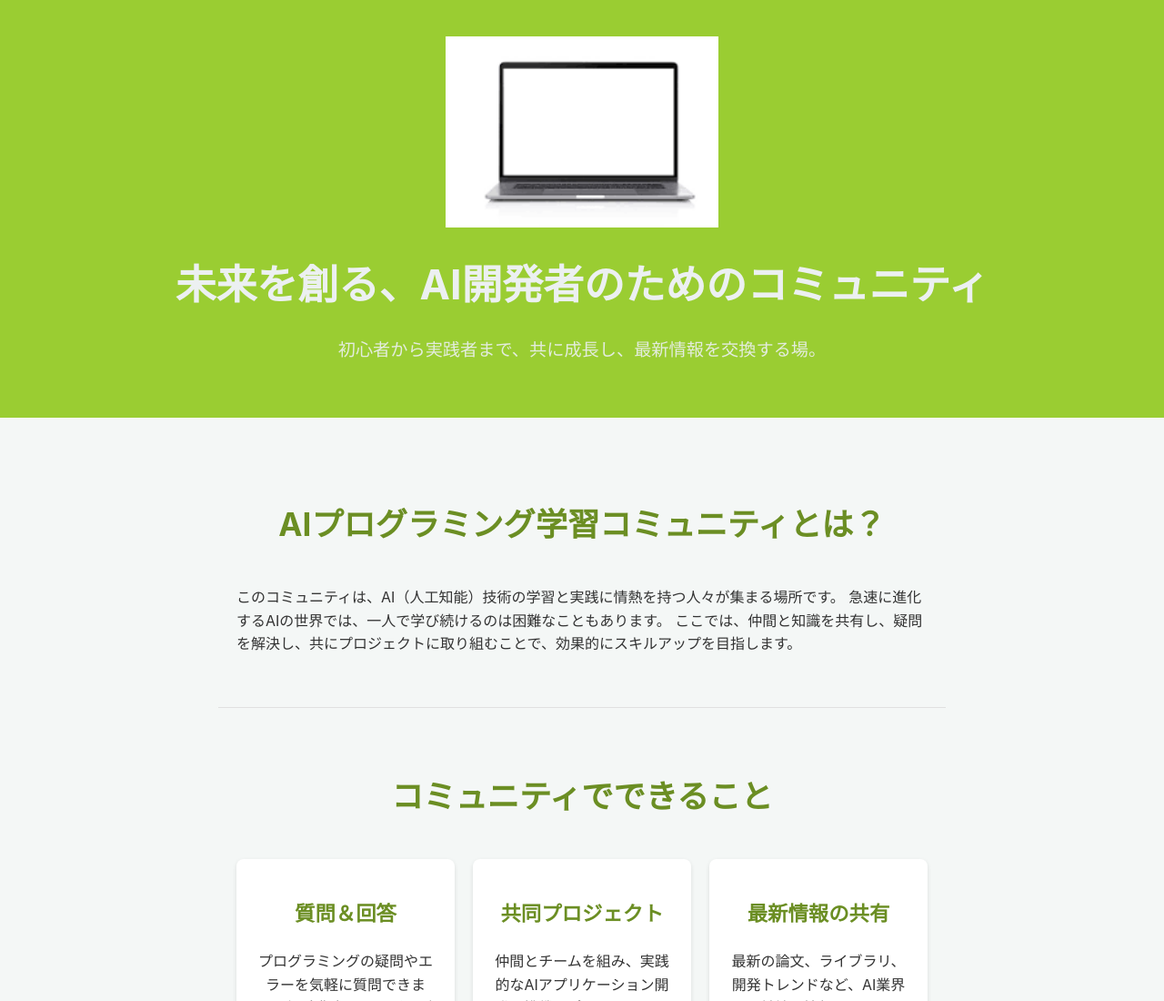
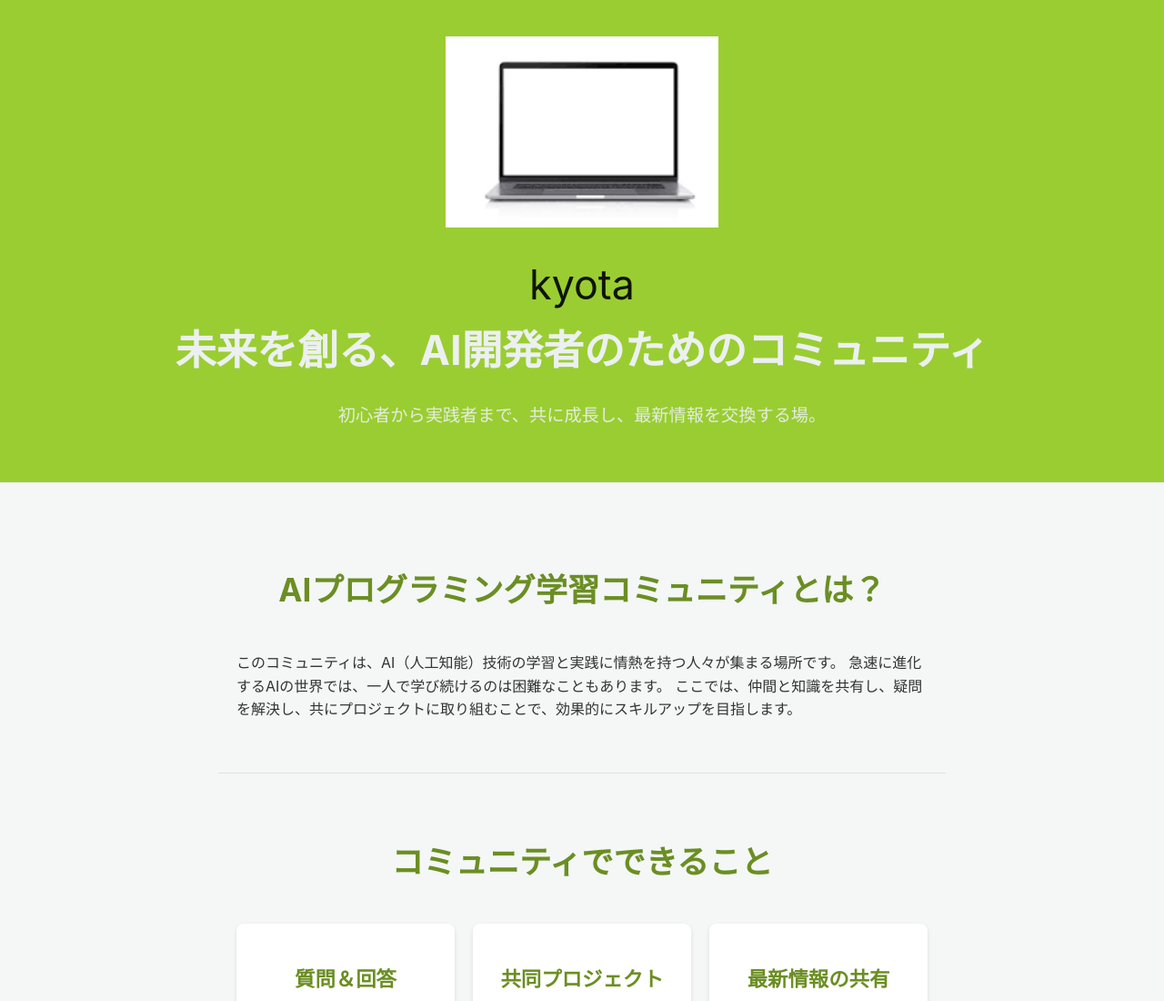
Before and after one commit to kyota-prog/ai-lp, a plain HTML site: page 20250713_lp/index.html in a window 1280 px wide. Shown: the top 1100 px of the page at 91% size. Drawn offline with Linux system fonts and the light colour scheme.

Commit message:
タイトルをkyotaに変更

```diff
--- a/20250713_lp/index.html
+++ b/20250713_lp/index.html
@@ -113,6 +113,7 @@
 
     <header>
         <img src="ダウンロード.png" alt="AIコミュニティのロゴ" class="header-image">
+        <p style="font-size: 2.8em; color: #000000; text-align: center; margin: 0;">kyota</p>
         <h1>未来を創る、AI開発者のためのコミュニティ</h1>
         <p>初心者から実践者まで、共に成長し、最新情報を交換する場。</p>
     </header>
```
